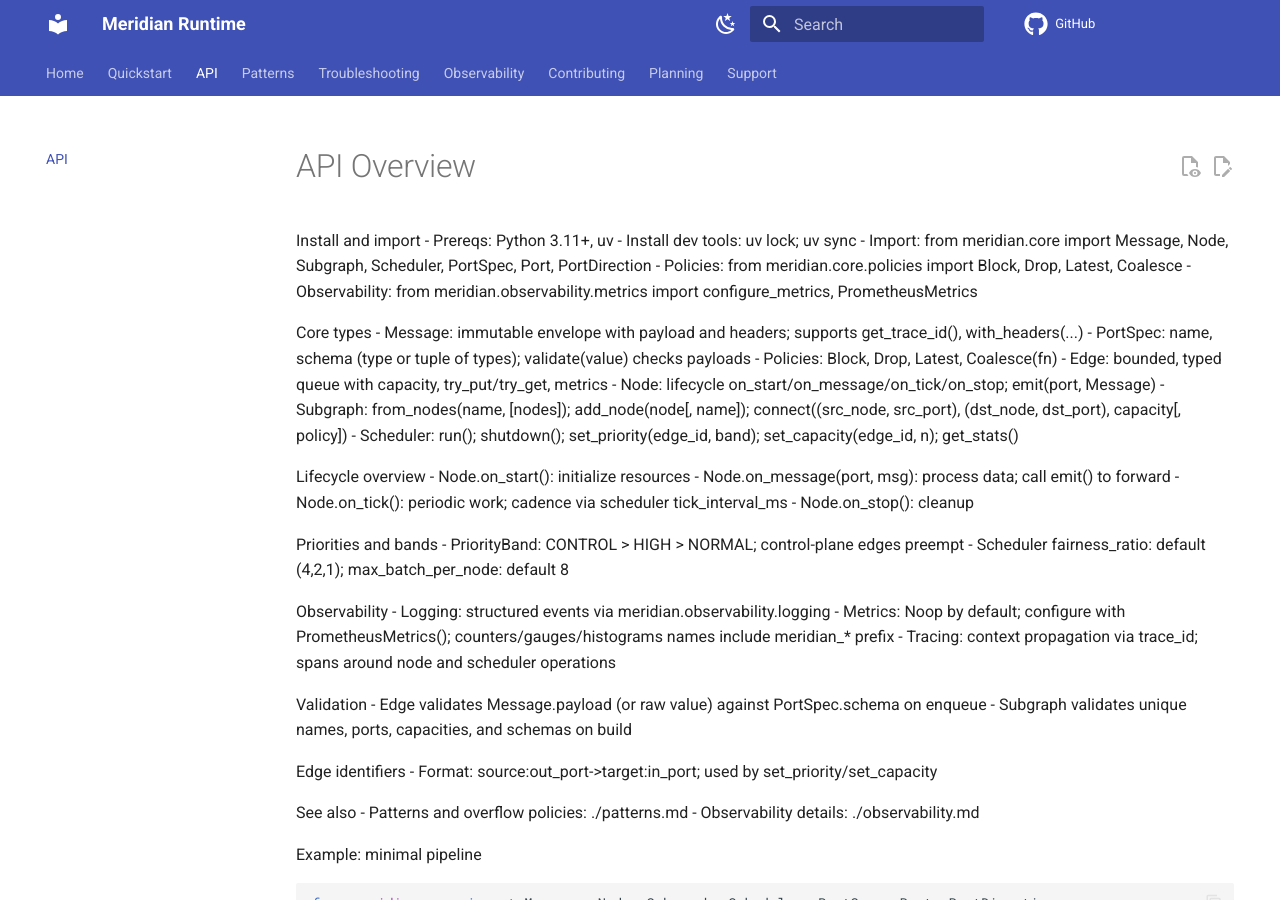
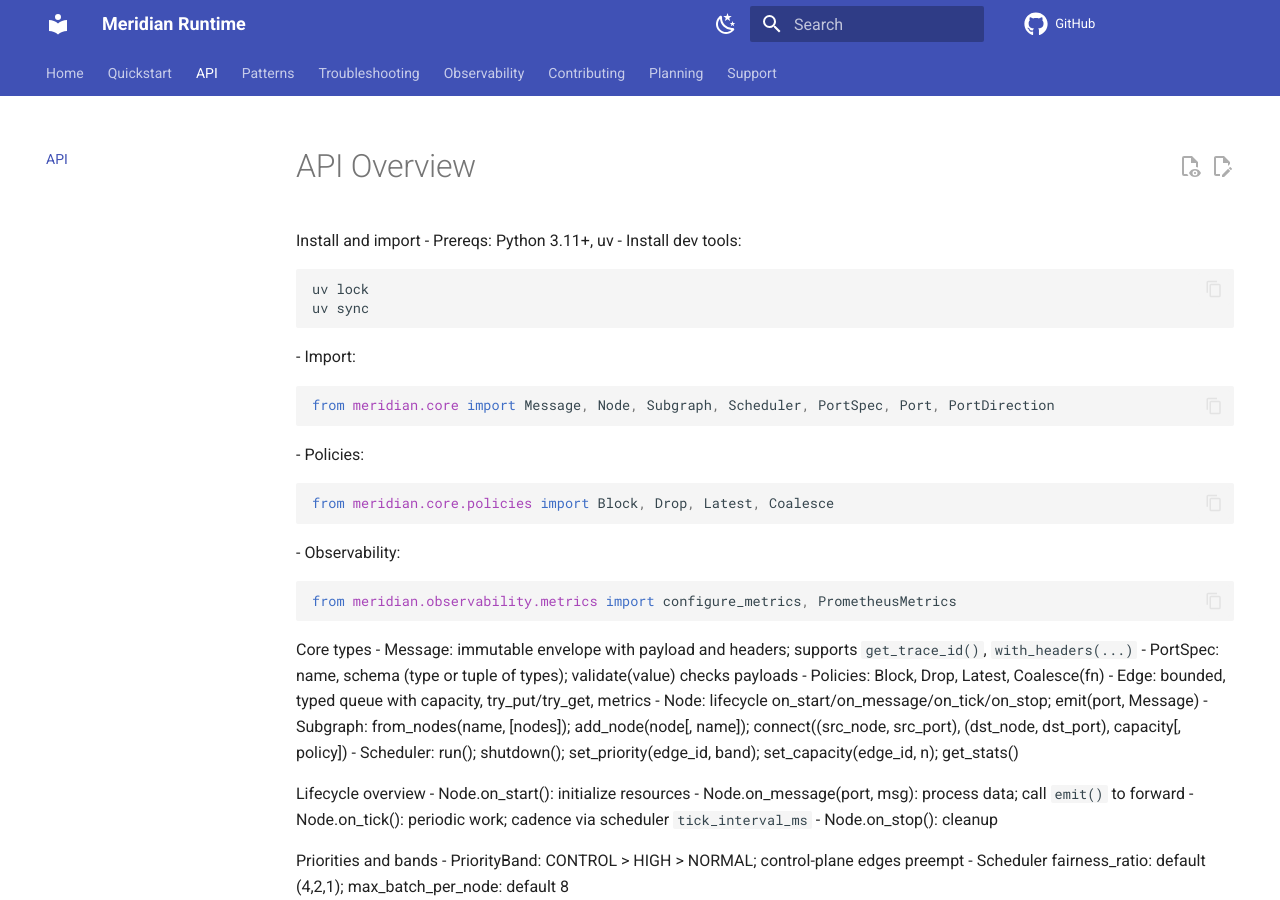
Before and after one commit to GhostWeaselLabs/arachne, an MkDocs documentation site: the page built from docs/api.md, in a window 1280 px wide and 900 px high. Built offline with MkDocs 1.6.1 and Material for MkDocs 9.7.7, drawn with Linux system fonts in a browser that asks for light colours; comment, search, counter and statistics services are not loaded; some of the changed text lies outside the part shown.

````diff
--- a/docs/api.md
+++ b/docs/api.md
@@ -2,13 +2,26 @@
 
 Install and import
 - Prereqs: Python 3.11+, uv
-- Install dev tools: uv lock; uv sync
-- Import: from meridian.core import Message, Node, Subgraph, Scheduler, PortSpec, Port, PortDirection
-- Policies: from meridian.core.policies import Block, Drop, Latest, Coalesce
-- Observability: from meridian.observability.metrics import configure_metrics, PrometheusMetrics
+- Install dev tools:
+  ```bash
+  uv lock
+  uv sync
+  ```
+- Import:
+  ```python
+  from meridian.core import Message, Node, Subgraph, Scheduler, PortSpec, Port, PortDirection
+  ```
+- Policies:
+  ```python
+  from meridian.core.policies import Block, Drop, Latest, Coalesce
+  ```
+- Observability:
+  ```python
+  from meridian.observability.metrics import configure_metrics, PrometheusMetrics
+  ```
 
 Core types
-- Message: immutable envelope with payload and headers; supports get_trace_id(), with_headers(...)
+- Message: immutable envelope with payload and headers; supports `get_trace_id()`, `with_headers(...)`
 - PortSpec: name, schema (type or tuple of types); validate(value) checks payloads
 - Policies: Block, Drop, Latest, Coalesce(fn)
 - Edge: bounded, typed queue with capacity, try_put/try_get, metrics
@@ -18,8 +31,8 @@ Core types
 
 Lifecycle overview
 - Node.on_start(): initialize resources
-- Node.on_message(port, msg): process data; call emit() to forward
-- Node.on_tick(): periodic work; cadence via scheduler tick_interval_ms
+- Node.on_message(port, msg): process data; call `emit()` to forward
+- Node.on_tick(): periodic work; cadence via scheduler `tick_interval_ms`
 - Node.on_stop(): cleanup
 
 Priorities and bands
````
Also changed, not shown: other parts of docs/api.md (+1 -0 lines), .pre-commit-config.yaml (+45 -0 lines), docs/contributing/CONTRIBUTING.md (+19 -4 lines), docs/index.md (+1 -1 lines), docs/observability.md (+4 -4 lines), docs/patterns.md (+7 -1 lines), 2 other files.
